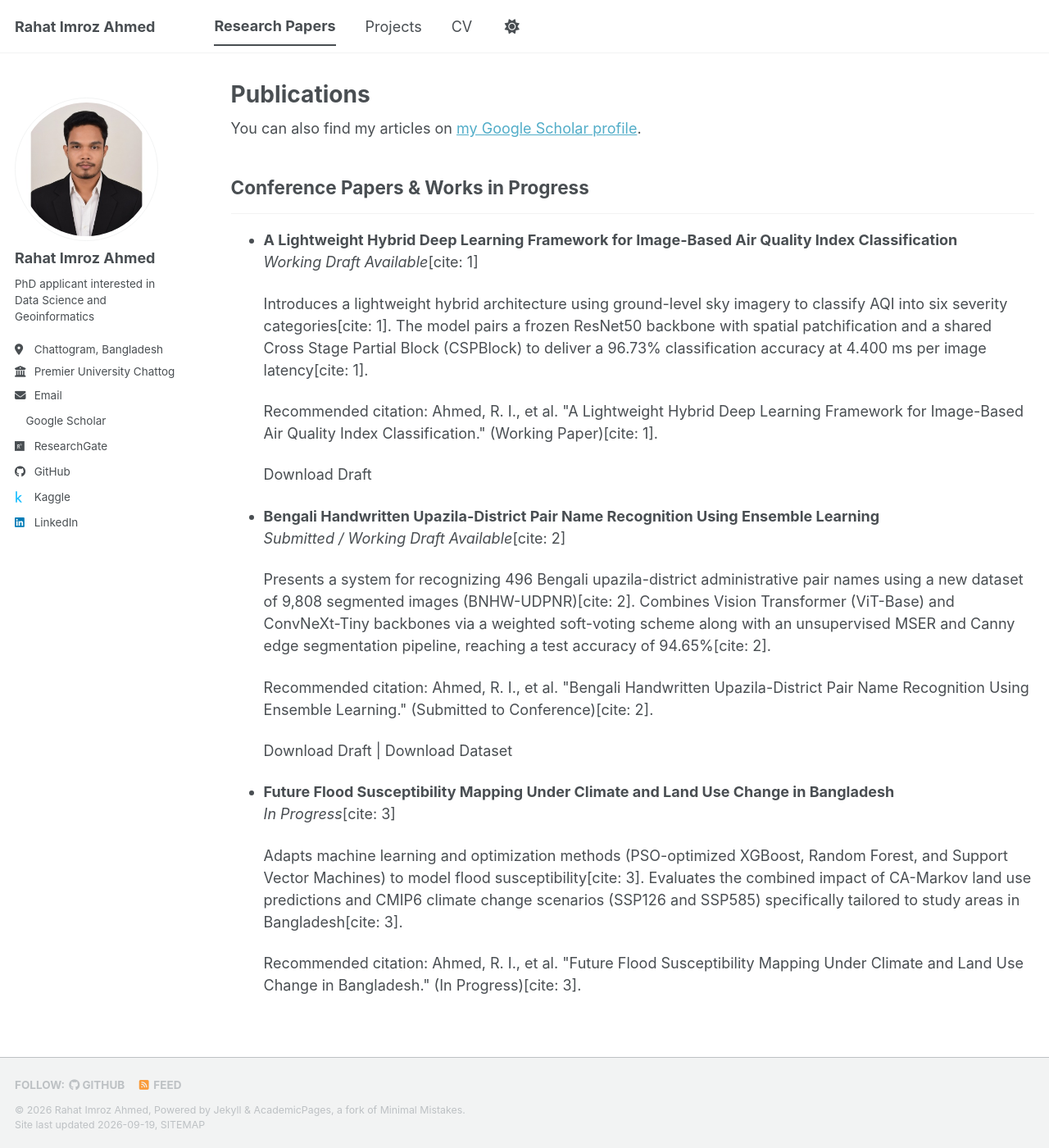
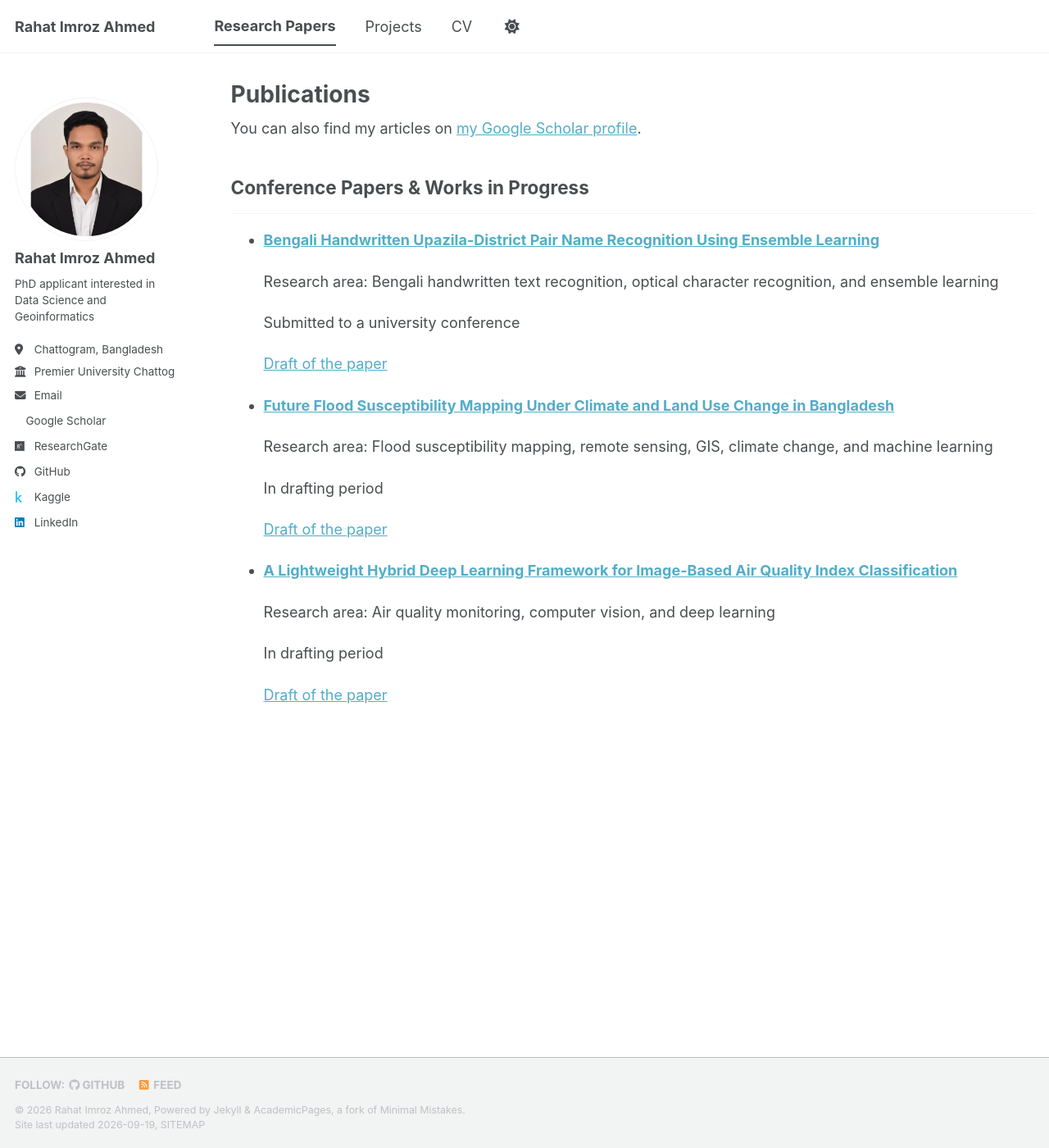
Before and after one commit to RahatAhmed171/RahatAhmed171.github.io, a Jekyll site: the page built from _pages/publications.html, in a window 1280 px wide and 1400 px high. Shown: the whole window at 82% size. Built offline with Jekyll 4.4.1, drawn with Linux system fonts in a browser that asks for light colours; a style sheet for code colours, icons or effects is not loaded.

Commit message:
Update publication paper details

```diff
--- a/_pages/publications.html
+++ b/_pages/publications.html
@@ -16,25 +16,23 @@ author_profile: true
 
 <ul>
   <li>
-    <p><strong>A Lightweight Hybrid Deep Learning Framework for Image-Based Air Quality Index Classification</strong><br />
-    <em>Working Draft Available</em>[cite: 1]</p>
-    <p>Introduces a lightweight hybrid architecture using ground-level sky imagery to classify AQI into six severity categories[cite: 1]. The model pairs a frozen ResNet50 backbone with spatial patchification and a shared Cross Stage Partial Block (CSPBlock) to deliver a 96.73% classification accuracy at 4.400 ms per image latency[cite: 1].</p>
-    <p>Recommended citation: Ahmed, R. I., et al. "A Lightweight Hybrid Deep Learning Framework for Image-Based Air Quality Index Classification." (Working Paper)[cite: 1].</p>
-    <p>Download Draft</p>
+    <p><strong><a href="{{ base_path }}/publication/2010-10-01-paper-title-number-2">Bengali Handwritten Upazila-District Pair Name Recognition Using Ensemble Learning</a></strong></p>
+    <p>Research area: Bengali handwritten text recognition, optical character recognition, and ensemble learning</p>
+    <p>Submitted to a university conference</p>
+    <p><a href="{{ base_path }}/files/drafts/upazila-district-pair-paper.pdf">Draft of the paper</a></p>
   </li>
 
   <li>
-    <p><strong>Bengali Handwritten Upazila-District Pair Name Recognition Using Ensemble Learning</strong><br />
-    <em>Submitted / Working Draft Available</em>[cite: 2]</p>
-    <p>Presents a system for recognizing 496 Bengali upazila-district administrative pair names using a new dataset of 9,808 segmented images (BNHW-UDPNR)[cite: 2]. Combines Vision Transformer (ViT-Base) and ConvNeXt-Tiny backbones via a weighted soft-voting scheme along with an unsupervised MSER and Canny edge segmentation pipeline, reaching a test accuracy of 94.65%[cite: 2].</p>
-    <p>Recommended citation: Ahmed, R. I., et al. "Bengali Handwritten Upazila-District Pair Name Recognition Using Ensemble Learning." (Submitted to Conference)[cite: 2].</p>
-    <p>Download Draft | Download Dataset</p>
+    <p><strong><a href="{{ base_path }}/publication/2015-10-01-paper-title-number-3">Future Flood Susceptibility Mapping Under Climate and Land Use Change in Bangladesh</a></strong></p>
+    <p>Research area: Flood susceptibility mapping, remote sensing, GIS, climate change, and machine learning</p>
+    <p>In drafting period</p>
+    <p><a href="{{ base_path }}/files/drafts/flood-mapping-paper.pdf">Draft of the paper</a></p>
   </li>
 
   <li>
-    <p><strong>Future Flood Susceptibility Mapping Under Climate and Land Use Change in Bangladesh</strong><br />
-    <em>In Progress</em>[cite: 3]</p>
-    <p>Adapts machine learning and optimization methods (PSO-optimized XGBoost, Random Forest, and Support Vector Machines) to model flood susceptibility[cite: 3]. Evaluates the combined impact of CA-Markov land use predictions and CMIP6 climate change scenarios (SSP126 and SSP585) specifically tailored to study areas in Bangladesh[cite: 3].</p>
-    <p>Recommended citation: Ahmed, R. I., et al. "Future Flood Susceptibility Mapping Under Climate and Land Use Change in Bangladesh." (In Progress)[cite: 3].</p>
+    <p><strong><a href="{{ base_path }}/publication/2009-10-01-paper-title-number-1">A Lightweight Hybrid Deep Learning Framework for Image-Based Air Quality Index Classification</a></strong></p>
+    <p>Research area: Air quality monitoring, computer vision, and deep learning</p>
+    <p>In drafting period</p>
+    <p><a href="{{ base_path }}/files/drafts/aqi-detection-paper.pdf">Draft of the paper</a></p>
   </li>
 </ul>
```
Also changed, not shown: _publications/2009-10-01-paper-title-number-1.md (+9 -9 lines), _publications/2010-10-01-paper-title-number-2.md (+8 -8 lines), _publications/2015-10-01-paper-title-number-3.md (+8 -8 lines).
